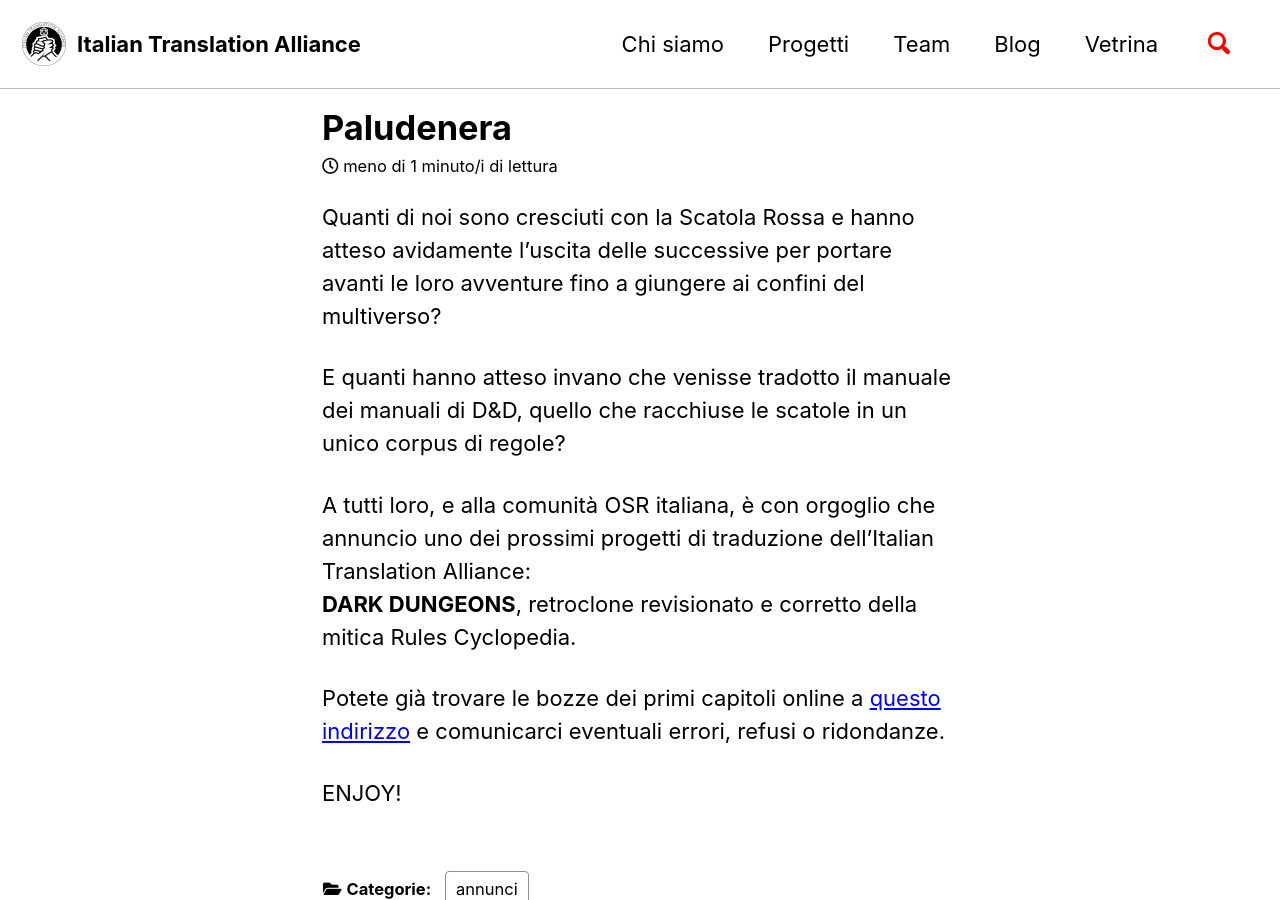
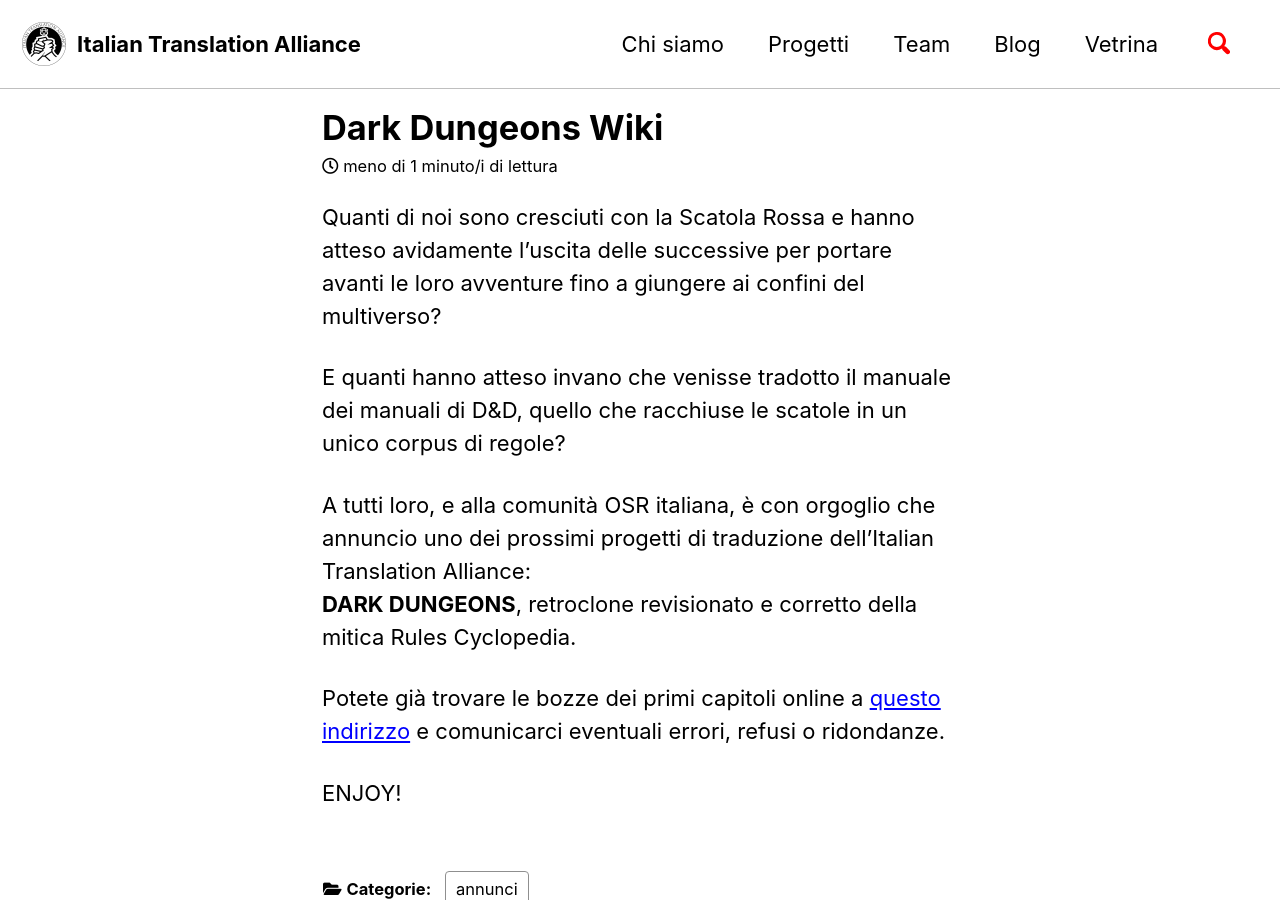
Before and after one commit to Italian-Translation-Alliance/italian-translation-alliance.github.io, a Jekyll site: the page built from _posts/2021-06-17-dark-dungeons-wiki.md, in a window 1280 px wide and 900 px high. Built offline with Jekyll 4.4.1, drawn with Linux system fonts in a browser that asks for light colours; cached includes are drawn as plain includes; comment, search, counter and statistics services are not loaded.

Commit message:
Update 2021-06-17-dark-dungeons-wiki.md

```diff
--- a/_posts/2021-06-17-dark-dungeons-wiki.md
+++ b/_posts/2021-06-17-dark-dungeons-wiki.md
@@ -1,6 +1,6 @@
 ---
 layout: single
-title: Paludenera
+title: Dark Dungeons Wiki
 categories: annunci
 author: zeruhur
 ---
```
